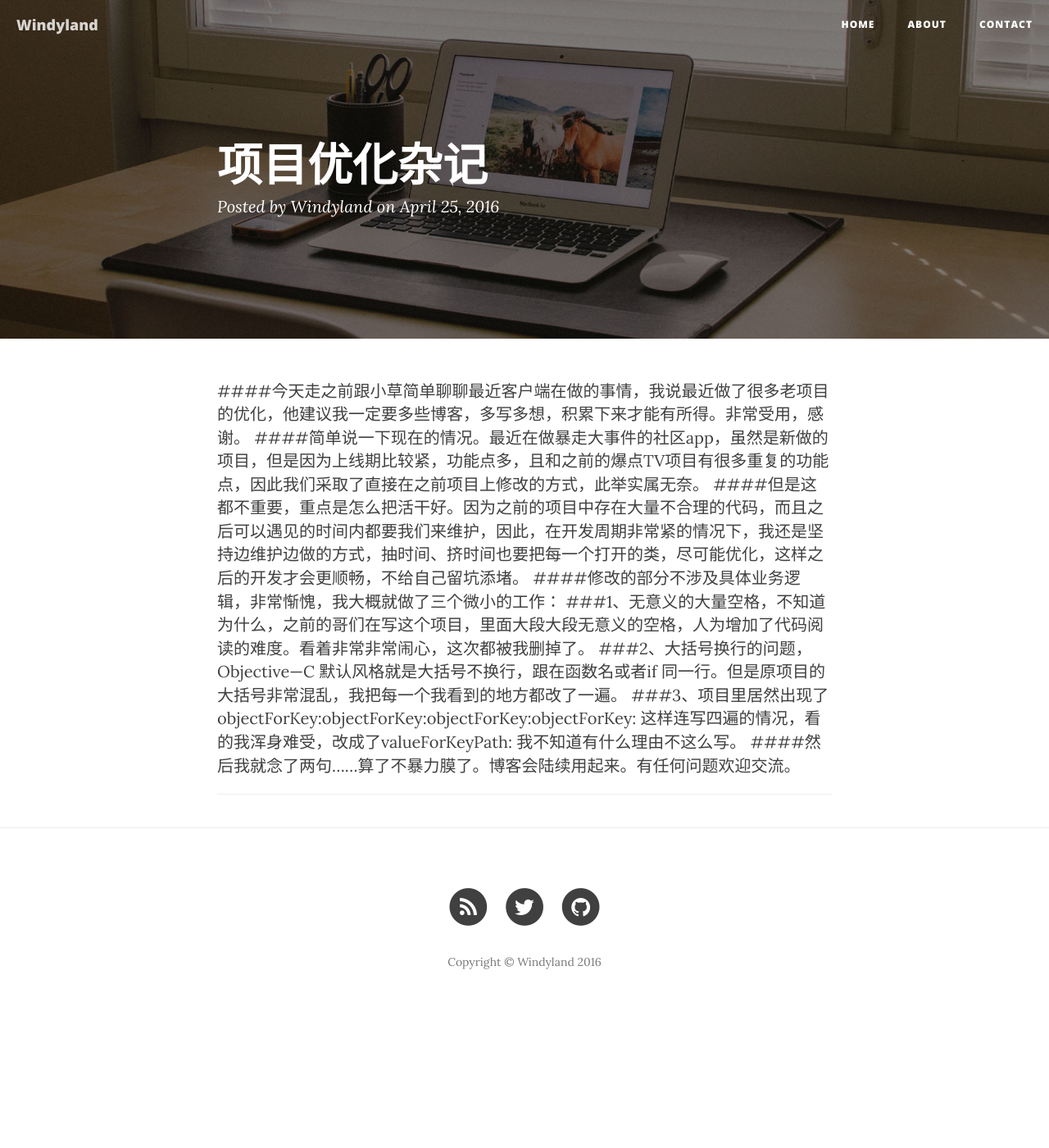
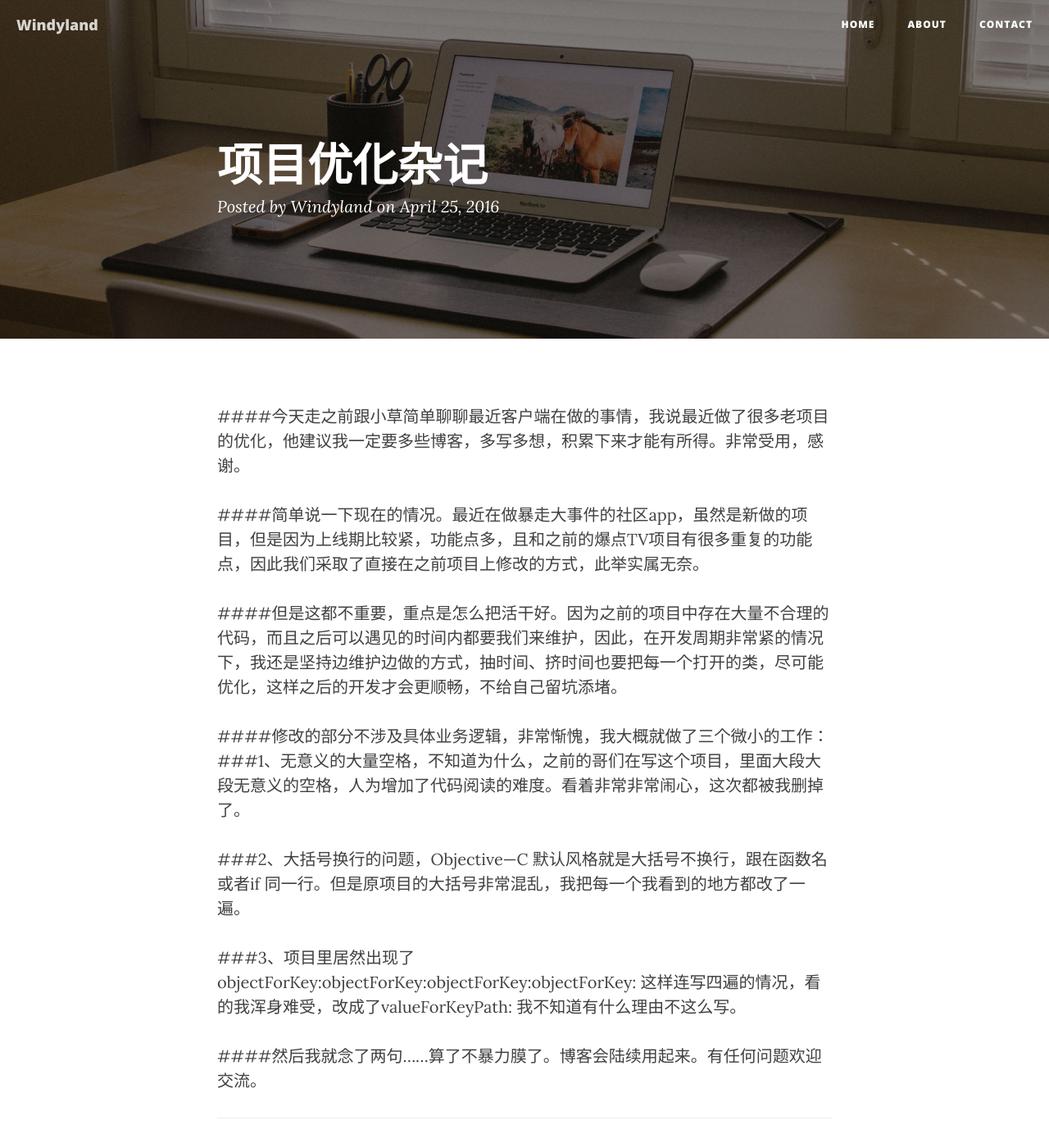
Before and after one commit to DavidHu0921/davidhu0921.github.io, a Jekyll site: the page built from _posts/2016-04-25-项目优化杂记.md, in a window 1280 px wide and 1400 px high. Shown: the whole window at 82% size. Built offline with Jekyll 4.4.1, drawn with Linux system fonts in a browser that asks for light colours; nearby versions of some CDN libraries; part of the change alters nothing that is shown.

Commit message:
change file type

```diff
--- a/_config.yml
+++ b/_config.yml
@@ -15,6 +15,3 @@ permalink: pretty
 paginate: 5
 exclude: ["less","node_modules","Gruntfile.js","package.json","README.md"]
 gems: [jekyll-paginate]
-kramdown:
-  parse_block_html: true
-  markdown_ext: "markdown, mkdown, mkdn, mkd, md, mdown"
```
Also changed, not shown: _posts/2016-04-25-项目优化杂记.md (renamed from _posts/2016-04-25-项目优化杂记.mdown).
